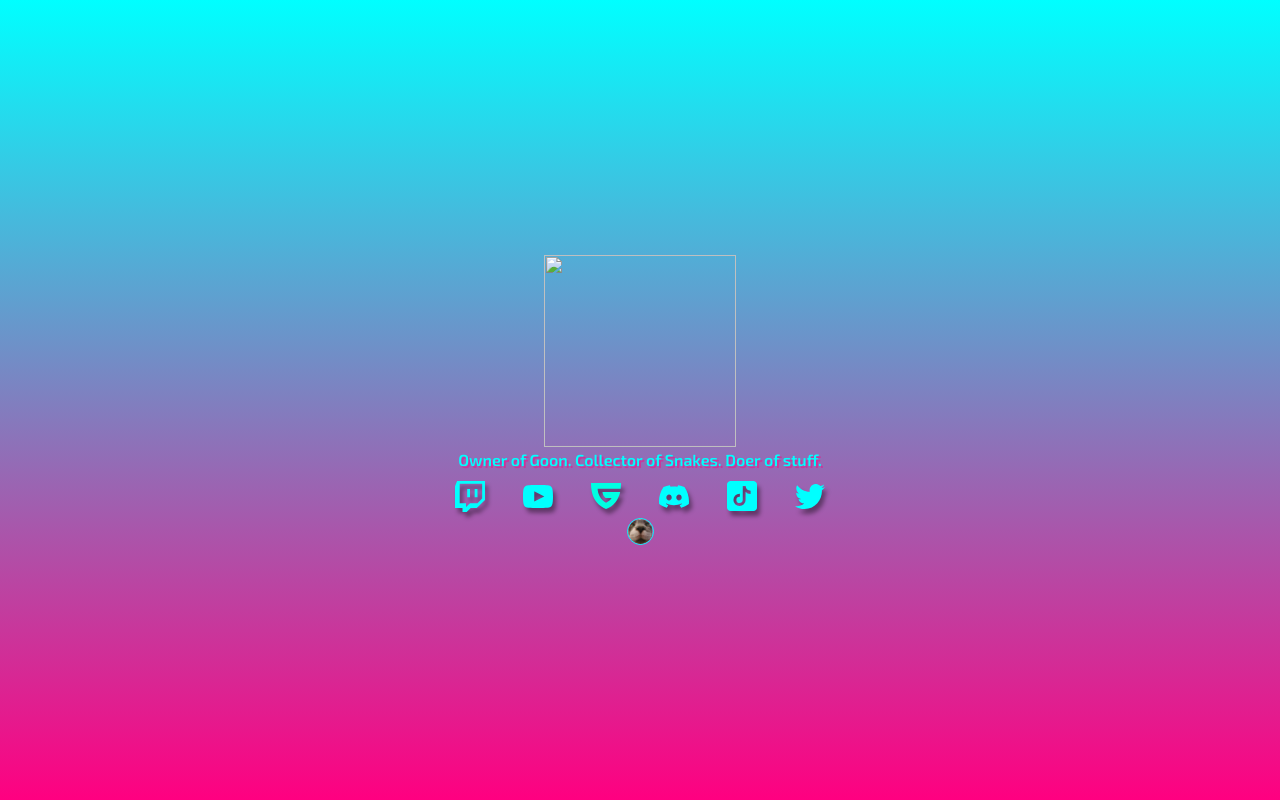
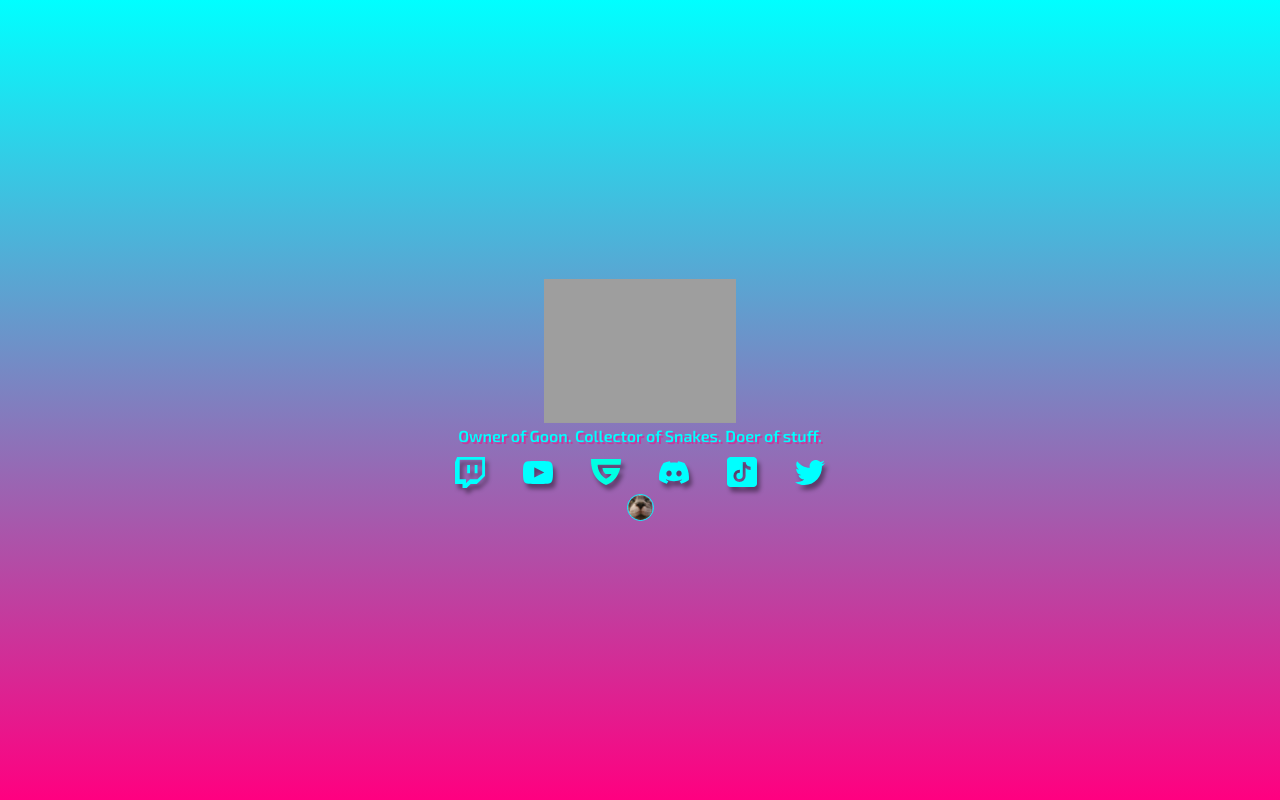
Before and after one commit to Kronogenics/kronogenics.com, a plain HTML site: page index.html in a window 1280 px wide. Drawn offline with Linux system fonts and the light colour scheme; the site is published under a folder, as on GitHub Pages, so addresses that start at the root find nothing.

Commit message:
Fixed logo

```diff
--- a/index.html
+++ b/index.html
@@ -56,7 +56,7 @@
 		<center>
 			<header id="header">
 				<a href="/" style="margin-bottom: 20px;">
-					<img src="/logo.png" style="width: 192px;">
+					<img src="logo.png" style="width: 192px;">
 				</a>
 				<p style="margin-bottom: -25px">Owner of Goon. Collector of Snakes. Doer of stuff.</p>
 				<br>
```
